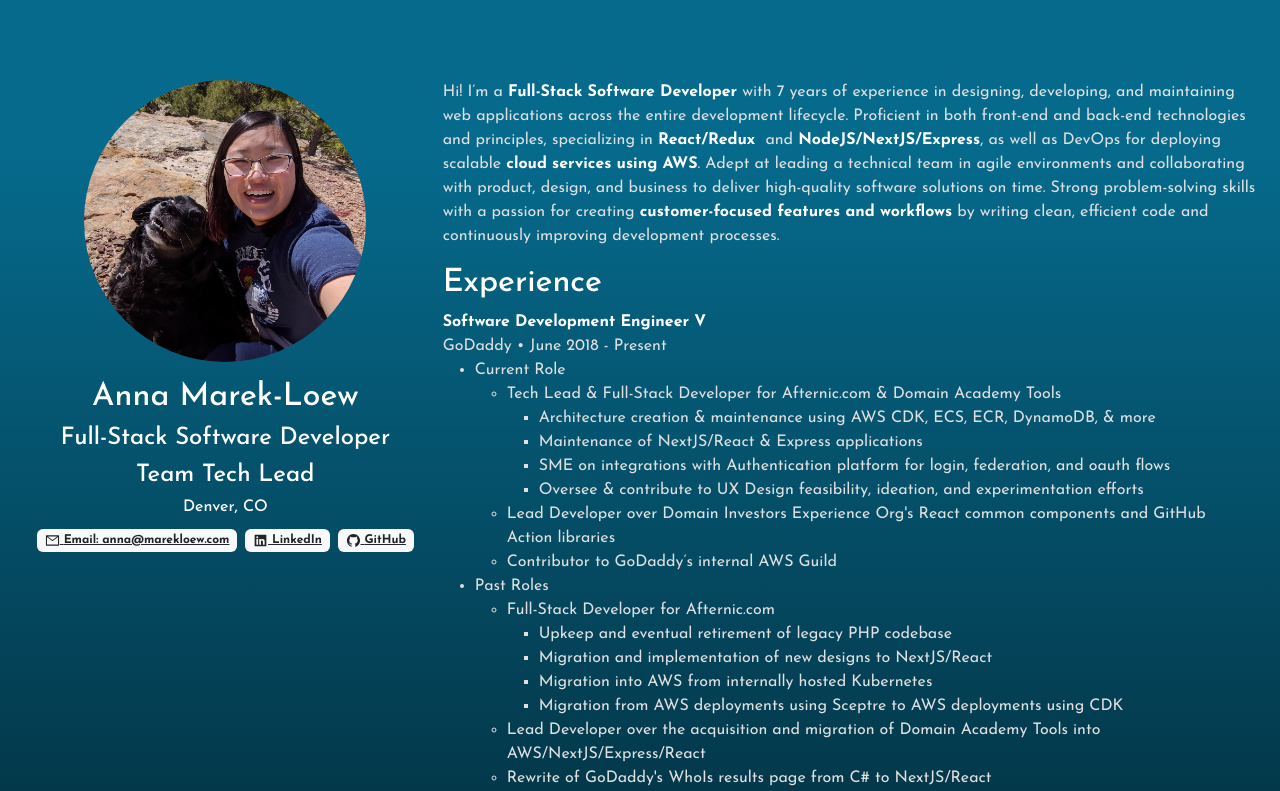
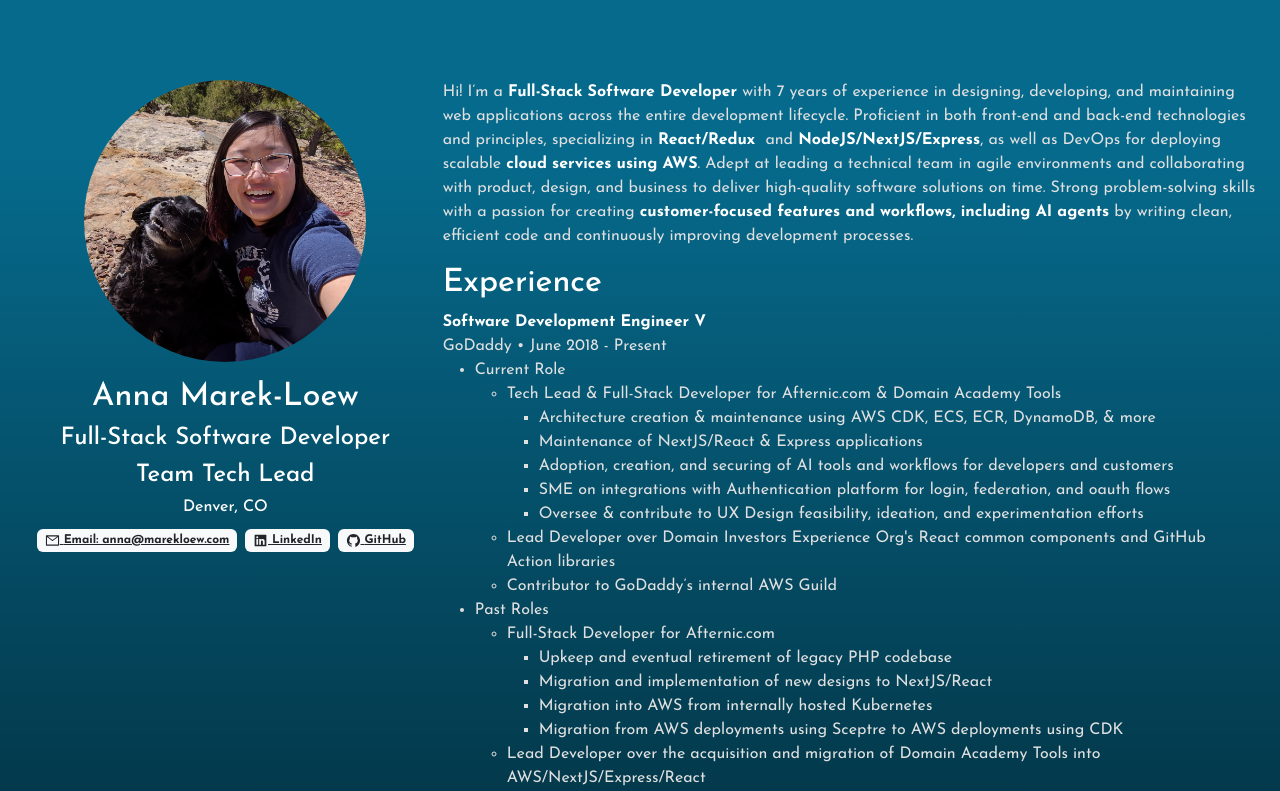
Before and after one commit to lensesrequired/lensesrequired, a Next.js app: page / in a window 1280 px wide. Shown: the top 791 px of the page. Built offline with nearby package versions, Linux system fonts and the light colour scheme.

Commit message:
Update content

```diff
--- a/app/page.tsx
+++ b/app/page.tsx
@@ -61,8 +61,10 @@
                 collaborating with product, design, and business to deliver
                 high-quality software solutions on time. Strong problem-solving
                 skills with a passion for creating&nbsp;
-                <strong>customer-focused features and workflows</strong> by
-                writing clean, efficient code and continuously improving
+                <strong>
+                  customer-focused features and workflows, including AI agents
+                </strong>{' '}
+                by writing clean, efficient code and continuously improving
                 development processes.
               </p>
               <h2>Experience</h2>
@@ -86,6 +88,10 @@
                       </li>
                       <li>
                         Maintenance of NextJS/React & Express applications
+                      </li>
+                      <li>
+                        Adoption, creation, and securing of AI tools and
+                        workflows for developers and customers
                       </li>
                       <li>
                         SME on integrations with Authentication platform for
```
